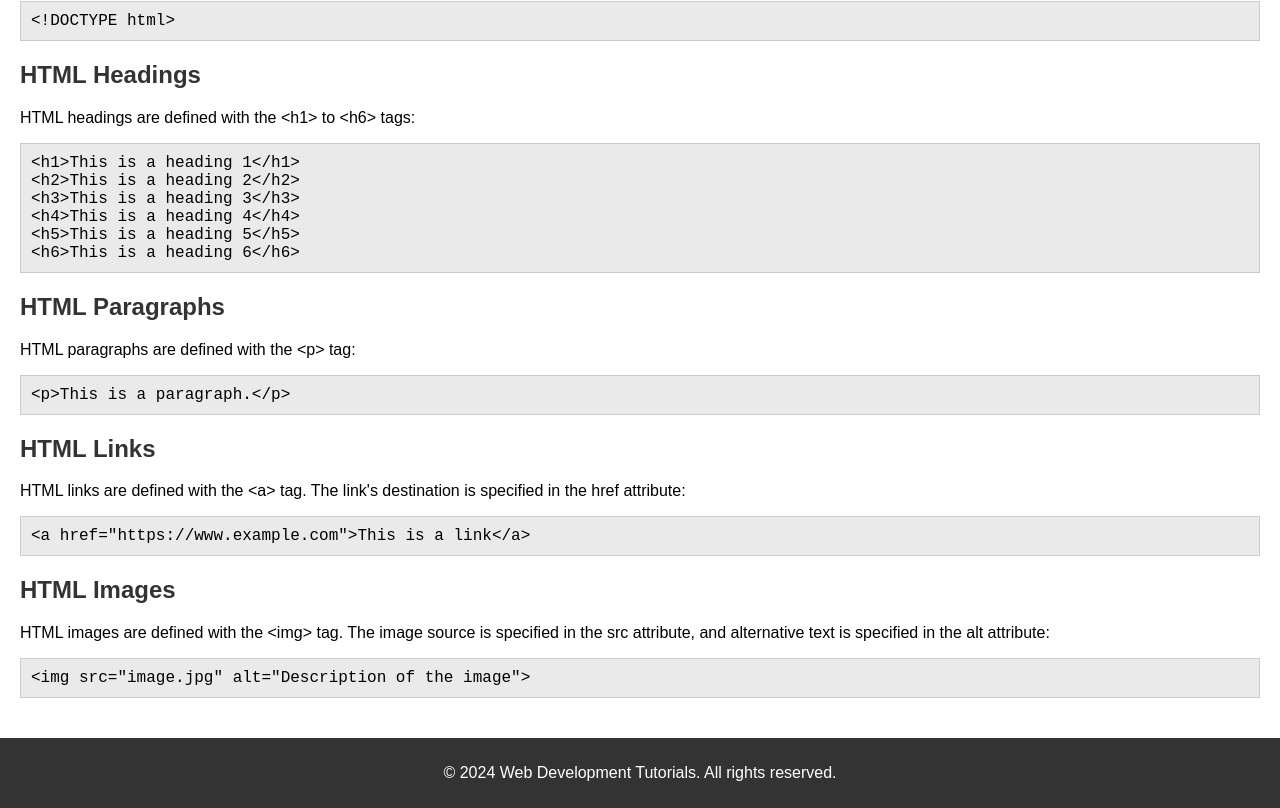
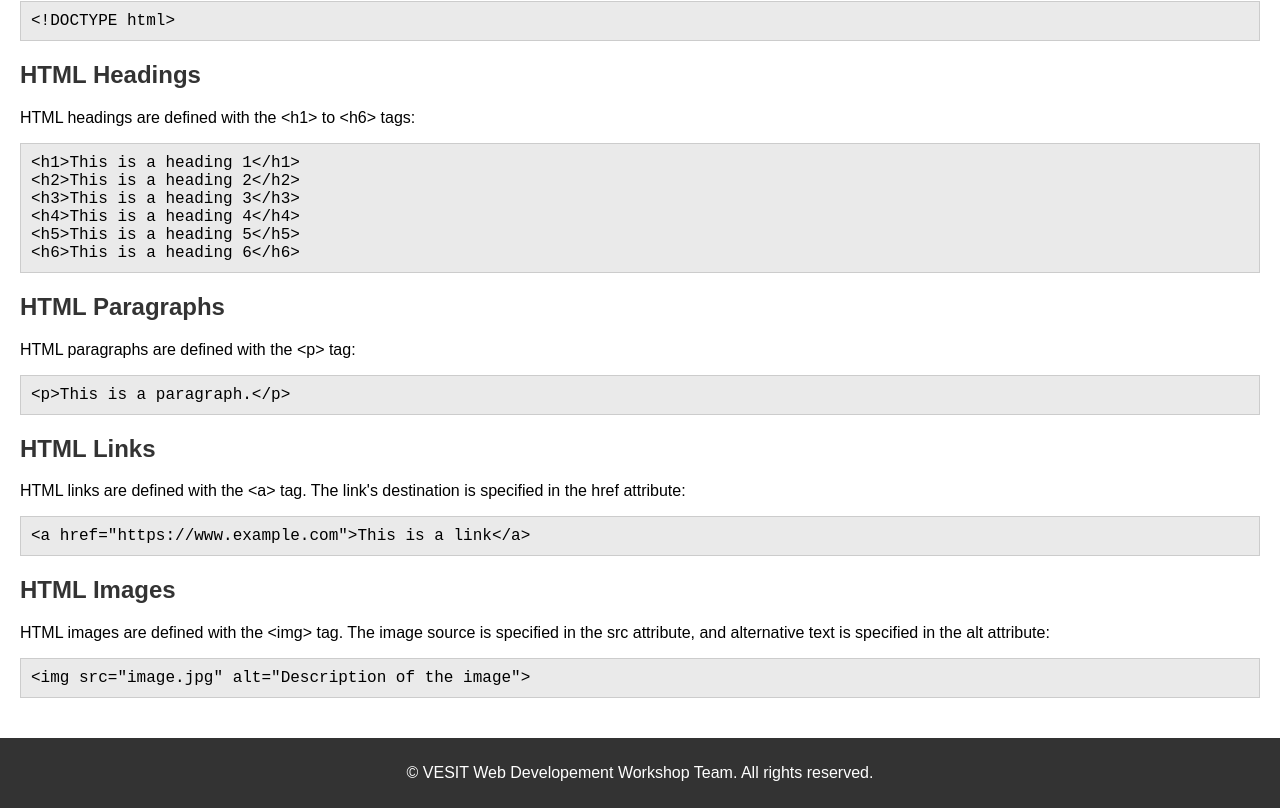
Before and after one commit to kap432/WebDevDoc, a plain HTML site: page htmls/html-examples.html in a window 1280 px wide. Shown: the part 483-1291 px from the top of the page. Drawn offline with Linux system fonts and the light colour scheme.

Commit message:
Update html-examples.html

```diff
--- a/htmls/html-examples.html
+++ b/htmls/html-examples.html
@@ -93,7 +93,7 @@
         </section>
     </main>
     <footer>
-        <p>&copy; 2024 Web Development Tutorials. All rights reserved.</p>
+        <p>&copy; VESIT Web Developement Workshop Team. All rights reserved.</p>
     </footer>
 </body>
 </html>
```
